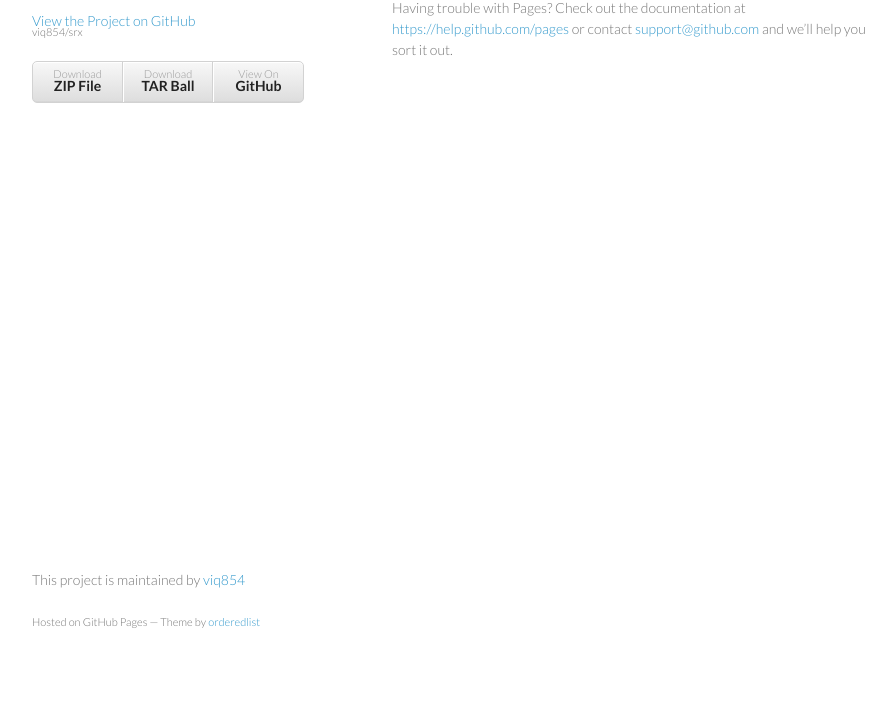
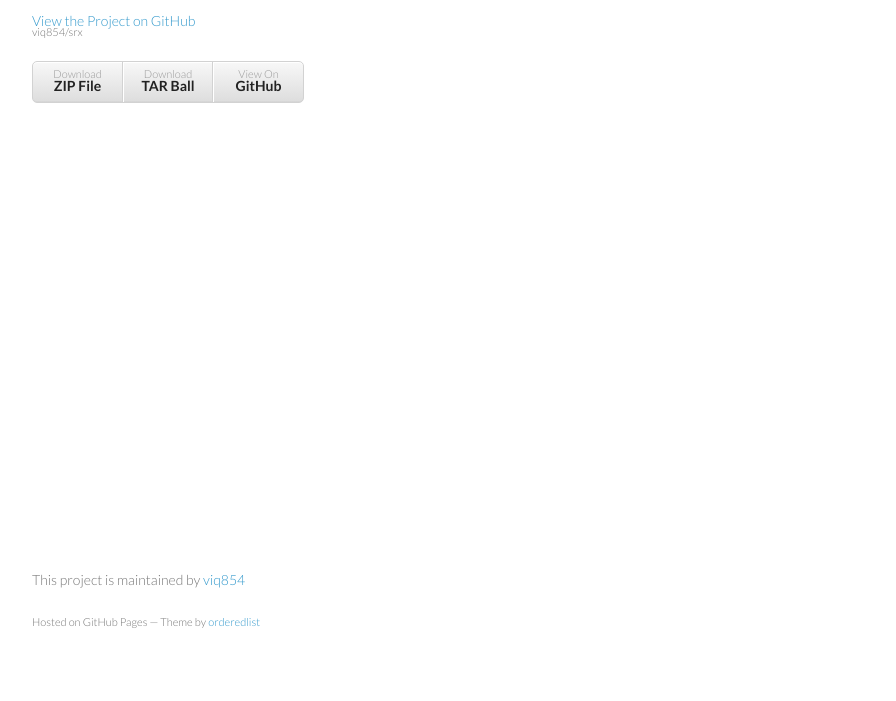
Before and after one commit to viq854/balaur, a plain HTML site: page index.html in a window 1280 px wide. Shown: the part 99-800 px from the top of the page, without its empty margins (178-1074 px from the left). Drawn offline with Linux system fonts and the light colour scheme.

Commit message:
Update index.html

```diff
--- a/index.html
+++ b/index.html
@@ -31,7 +31,6 @@
         <h3>
 <a id="welcome-to-github-pages" class="anchor" href="#welcome-to-github-pages" aria-hidden="true"><span class="octicon octicon-link"></span></a>Welcome to GitHub Pages.</h3>
 
-<p>Having trouble with Pages? Check out the documentation at <a href="https://help.github.com/pages">https://help.github.com/pages</a> or contact <a href="mailto:support@github.com">support@github.com</a> and we’ll help you sort it out.</p>
       </section>
       <footer>
         <p>This project is maintained by <a href="https://github.com/viq854">viq854</a></p>
```
